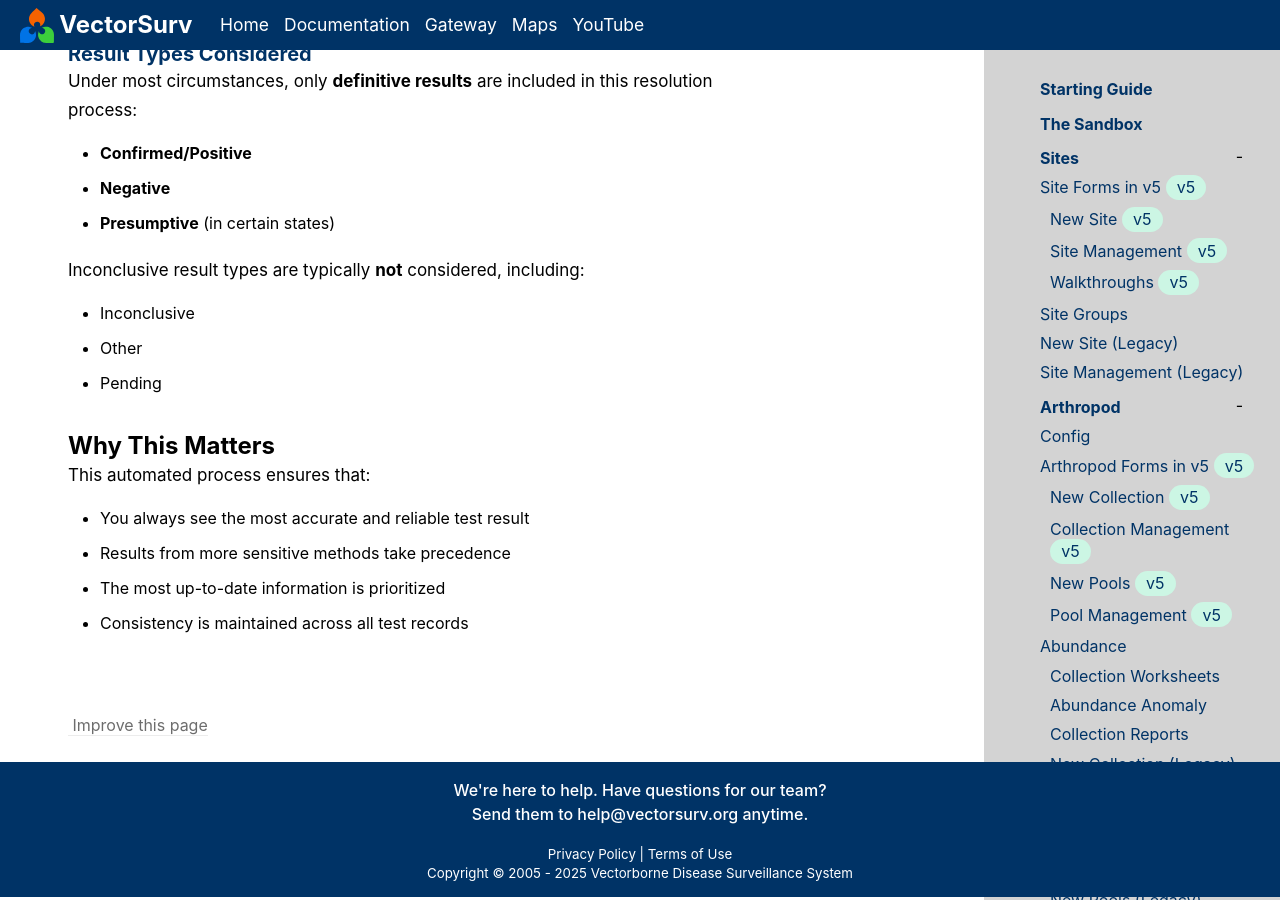
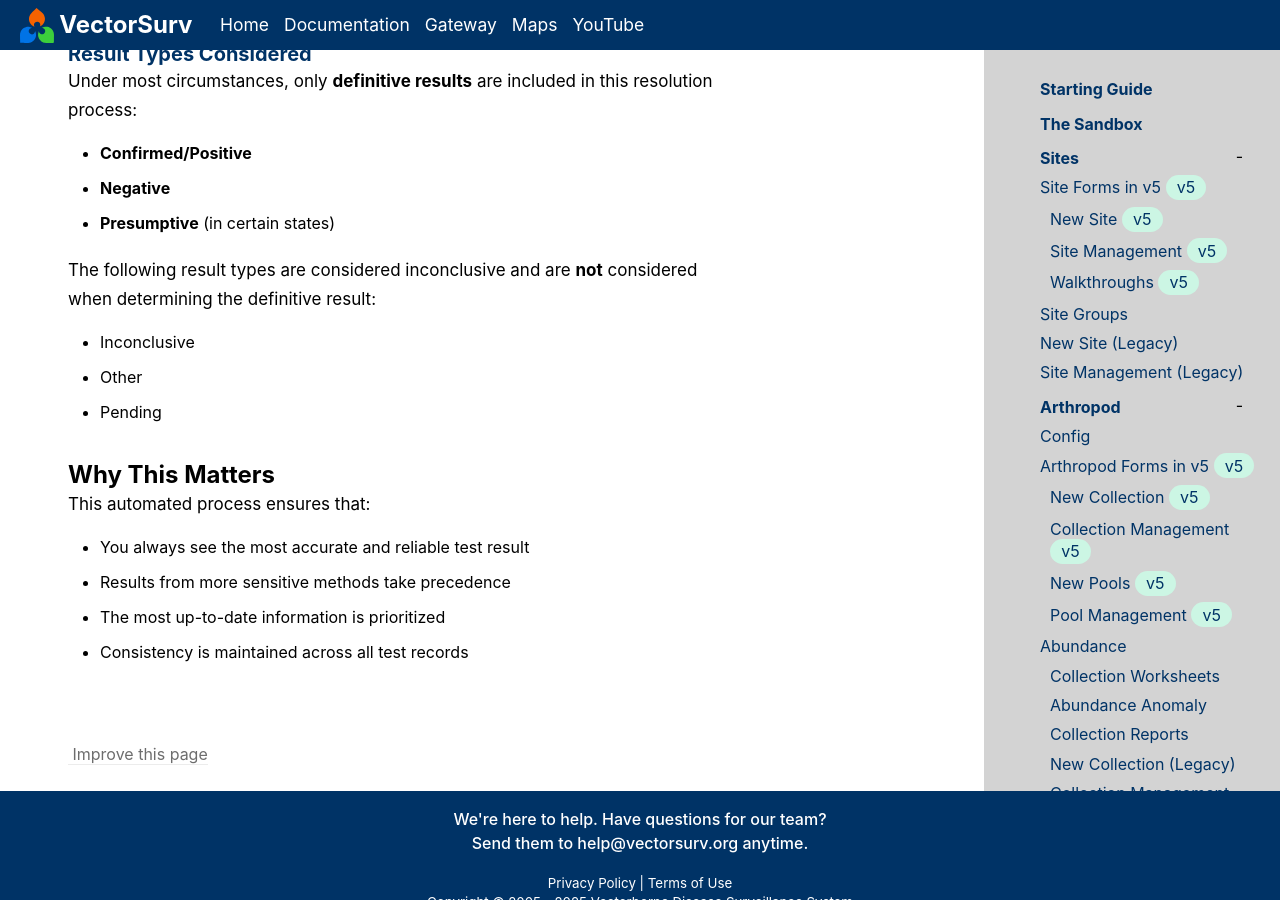
Before and after one commit to tlvaldepena/vectorsurv.org, a Jekyll site: the page built from _docs/arthropod/definitive-test-results.md, in a window 1280 px wide and 900 px high, scrolled down 857 px. Built offline with Jekyll 4.4.1, drawn with Linux system fonts in a browser that asks for light colours.

Commit message:
Update _docs/arthropod/definitive-test-results.md
Co-authored-by: Tim V <tlvaldepena@ucdavis.edu>

```diff
--- a/_docs/arthropod/definitive-test-results.md
+++ b/_docs/arthropod/definitive-test-results.md
@@ -36,7 +36,7 @@ Under most circumstances, only **definitive results** are included in this resol
 - **Negative**
 - **Presumptive** (in certain states)
 
-Inconclusive result types are typically **not** considered, including:
+The following result types are considered inconclusive and are **not** considered when determining the definitive result:
 
 - Inconclusive
 - Other
```
